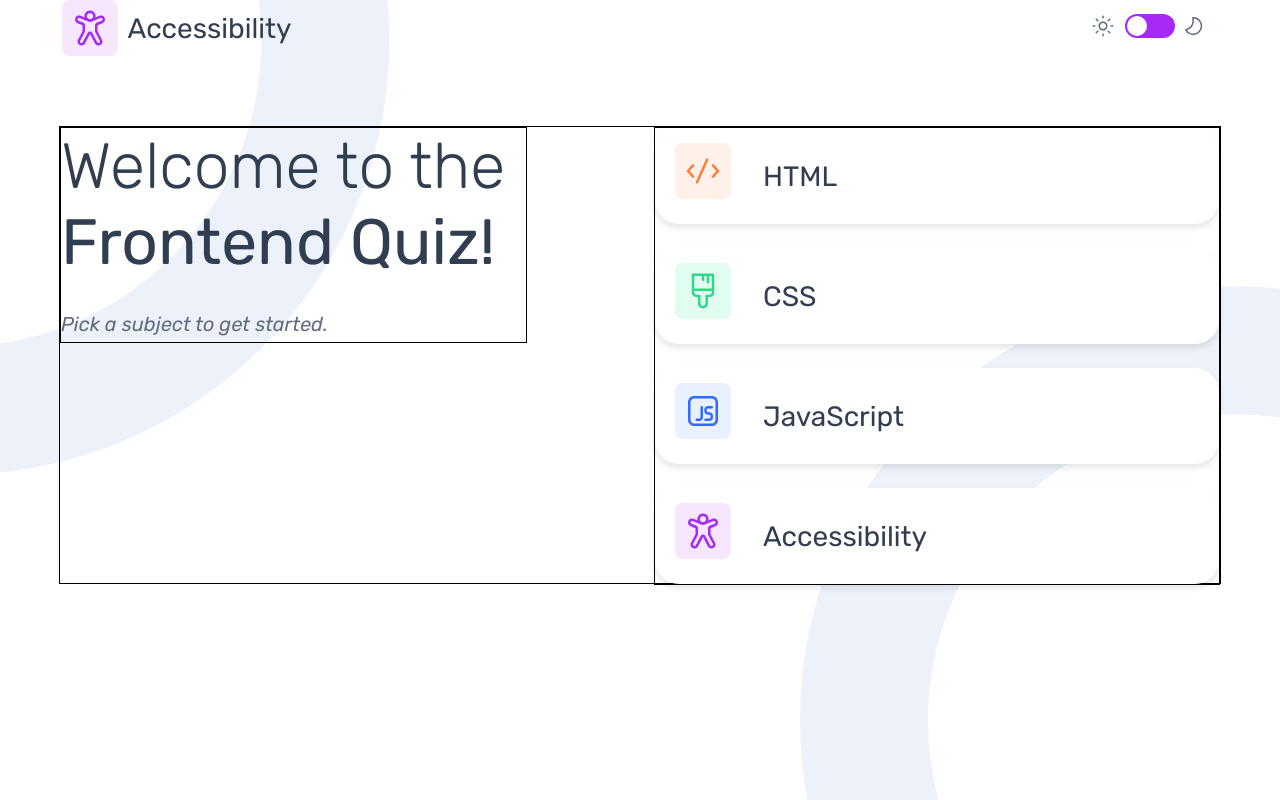
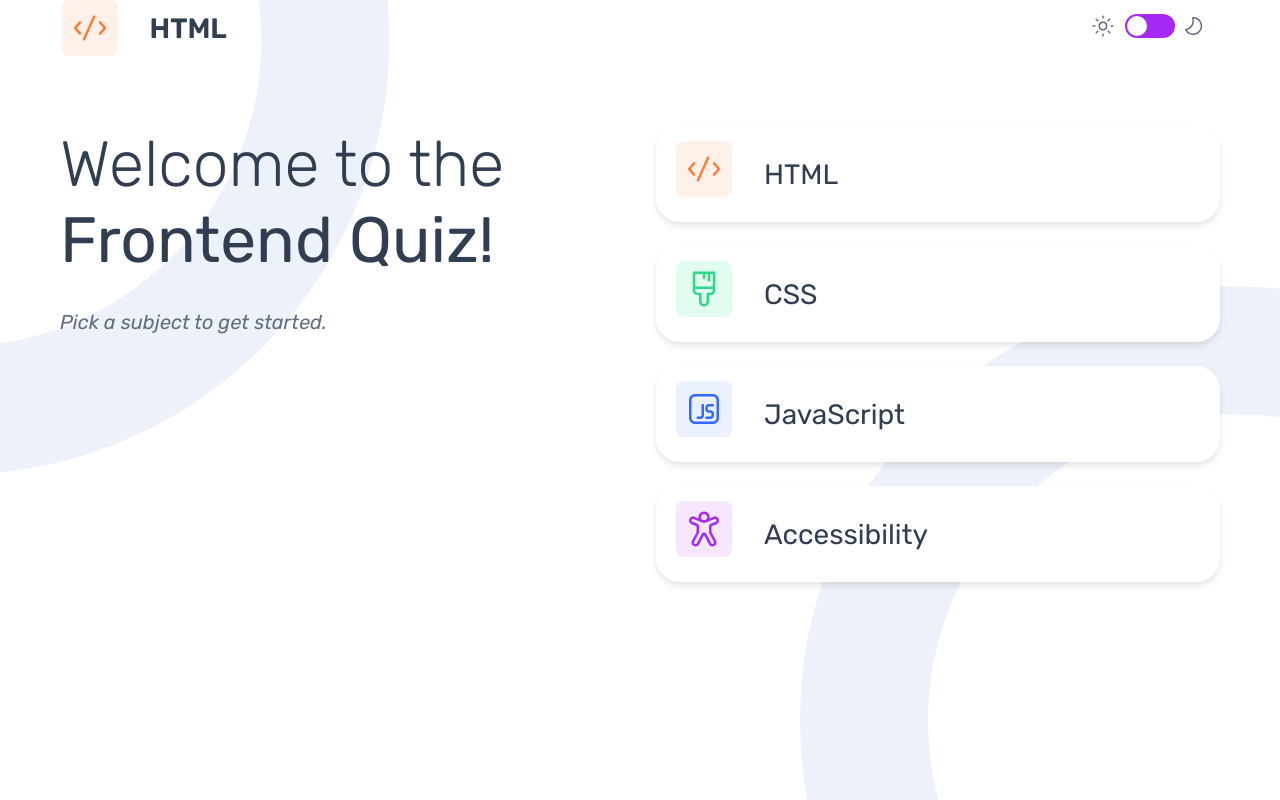
Before and after one commit to Nicocurtis16/FRONTEND-SPECIALIZATION-LABS, an Angular app: page / in a window 1280 px wide. Both pictures are taken after a click on the button "HTML". Built offline with nearby package versions, Linux system fonts and the light colour scheme.

Commit message:
added shared services and display the title and icon on the header component

```diff
--- a/src/app/Component/Button/button-component/button-component.component.ts
+++ b/src/app/Component/Button/button-component/button-component.component.ts
@@ -1,6 +1,7 @@
 import { Component, OnInit, Input, Output, EventEmitter } from '@angular/core';
 import { CommonModule } from '@angular/common';
 import { HttpClient, HttpClientModule } from '@angular/common/http';
+import { SharedService } from '../../../shared.service'; // Import the shared service
 
 @Component({
   selector: 'app-button-component',
@@ -30,7 +31,7 @@ export class ButtonComponentComponent implements OnInit {
 
   buttons: any[] = [];
 
-  constructor(private http: HttpClient) {}
+  constructor(private http: HttpClient, private sharedService: SharedService) {}
 
   ngOnInit() {
     this.fetchButtons();
@@ -60,6 +61,7 @@ export class ButtonComponentComponent implements OnInit {
 
   onButtonClick(button: any) {
     console.log('Button clicked:', button);
-    this.buttonClicked.emit(button); // Emit all button data
+    this.sharedService.setSelectedButton(button); // Update the selected button in the shared service
+    this.buttonClicked.emit(button); // Emit button data if needed
   }
 }
--- a/src/app/Component/Header/header-component/header-component.component.css
+++ b/src/app/Component/Header/header-component/header-component.component.css
@@ -7,12 +7,12 @@
   /*padding: 20px;*/
 }
 .leftHeader{
+
   align-items: center;
   display: flex;
   width: 230px;
   /*border: 1px solid black;*/
   height: 100%;
-  justify-content: space-between;
 
 }
 
@@ -27,8 +27,9 @@
 .headerTitle {
   font-family: "Rubik", sans-serif;
   font-size: 28px;
-  font-weight: 400;
+  font-weight: 600;
   color: var(--DarkNavy);
+  margin-left: 32px;
 }
 
 /* Correct selector for dark mode */
--- a/src/app/Component/Header/header-component/header-component.component.html
+++ b/src/app/Component/Header/header-component/header-component.component.html
@@ -1,7 +1,9 @@
 <div class="headerContainer">
-  <div class="leftHeader">
-    <div class="headerLogo"><img src="assets/images/headerTitleLogo.svg"></div>
-    <p class="headerTitle">Accessibility</p>
+  <div class="leftHeader" *ngIf="selectedButton">
+    <div class="headerLogo">
+      <img *ngIf="selectedButton?.icon" [src]="selectedButton?.icon" alt="Selected Button Icon">
+    </div>
+    <p class="headerTitle">{{ selectedButton?.title }}</p>
   </div>
   <div class="rightHeader">
     <div class="toggle-main">
--- a/src/app/Component/Header/header-component/header-component.component.ts
+++ b/src/app/Component/Header/header-component/header-component.component.ts
@@ -1,17 +1,26 @@
-import { Component } from '@angular/core';
+import { Component, OnInit } from '@angular/core';
+import { SharedService } from '../../../shared.service';
+import { CommonModule } from '@angular/common';
 
 @Component({
   selector: 'app-header-component',
   standalone: true,
-  imports: [],
+  imports: [CommonModule],
   templateUrl: './header-component.component.html',
-  styleUrl: './header-component.component.css'
+  styleUrls: ['./header-component.component.css']
 })
-export class HeaderComponentComponent {
+export class HeaderComponentComponent implements OnInit {
+  selectedButton: { icon: string; title: string } | null = null;
+
+  constructor(private sharedService: SharedService) {}
+
+  ngOnInit() {
+    this.sharedService.selectedButton$.subscribe((button) => {
+      this.selectedButton = button; // Update the selected button when it changes
+    });
+  }
+
   toggleDarkMode() {
     document.body.classList.toggle('dark-mode');
   }
-
-
-
 }
--- a/src/app/Component/Home/home-component/home-component.component.css
+++ b/src/app/Component/Home/home-component/home-component.component.css
@@ -1,14 +1,12 @@
 .homeContainer{
   height: 456px;
   width: 1160px;
-  border: 1px solid black;
   display: flex;
   justify-content: space-between;
 }
 .homeLeft{
   width: 465px;
   height: 214px;
-  border: 1px solid black;
   display: flex;
   flex-direction: column;
   justify-content: space-between;
@@ -16,7 +14,6 @@
 .homeRight{
   width: 564px;
   height: 456px;
-  border: 1px solid black;
   display: flex;
   flex-direction: column;
   justify-content: space-between;
--- /dev/null
+++ b/src/app/shared.service.ts
@@ -0,0 +1,18 @@
+import { Injectable } from '@angular/core';
+import { BehaviorSubject } from 'rxjs';
+
+@Injectable({
+  providedIn: 'root',
+})
+export class SharedService {
+  private selectedButtonSubject = new BehaviorSubject<{ icon: string; title: string } | null>(null);
+  selectedButton$ = this.selectedButtonSubject.asObservable();
+
+  setSelectedButton(button: { icon: string; title: string }) {
+    this.selectedButtonSubject.next(button);
+  }
+
+  getSelectedButton() {
+    return this.selectedButtonSubject.value;
+  }
+}
```
